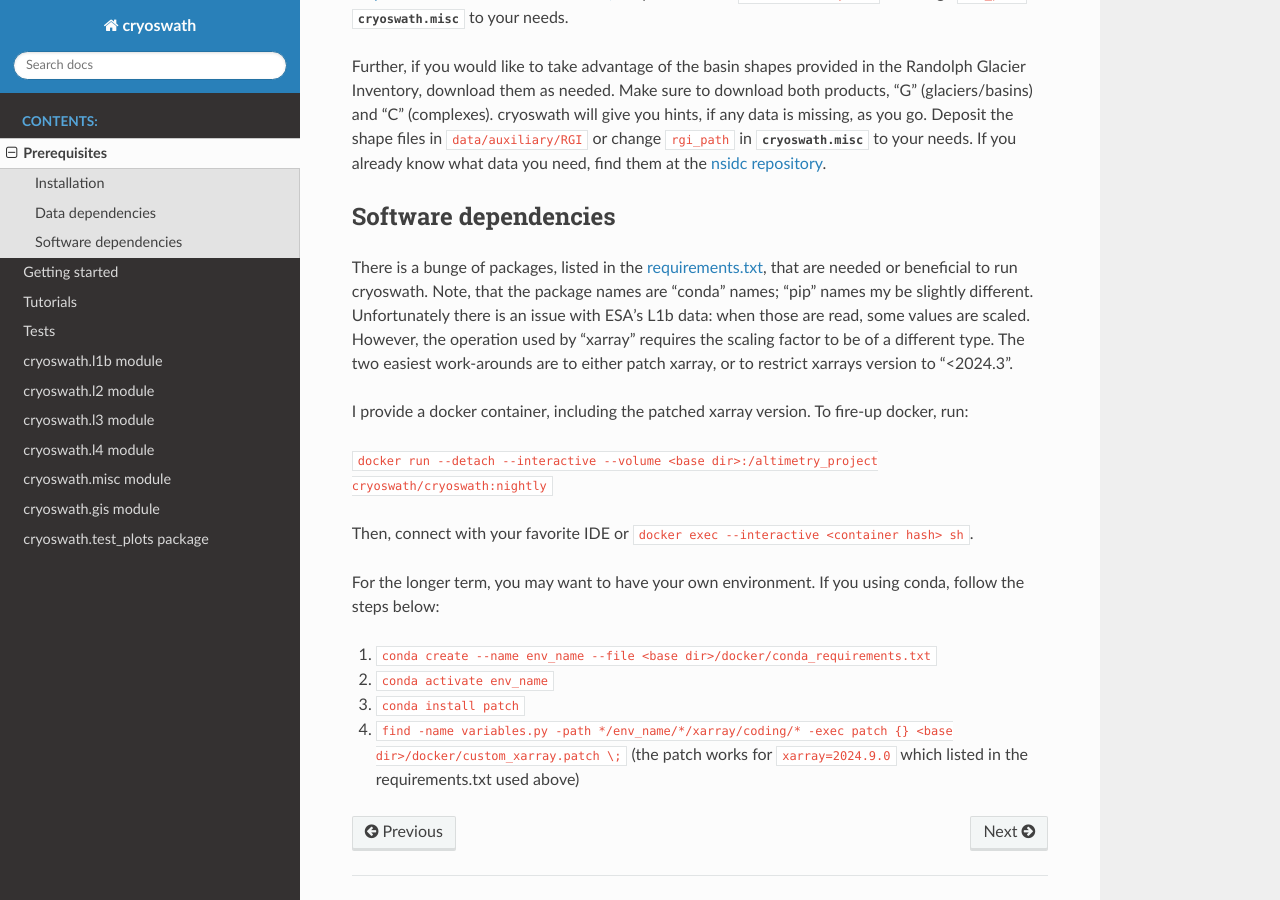
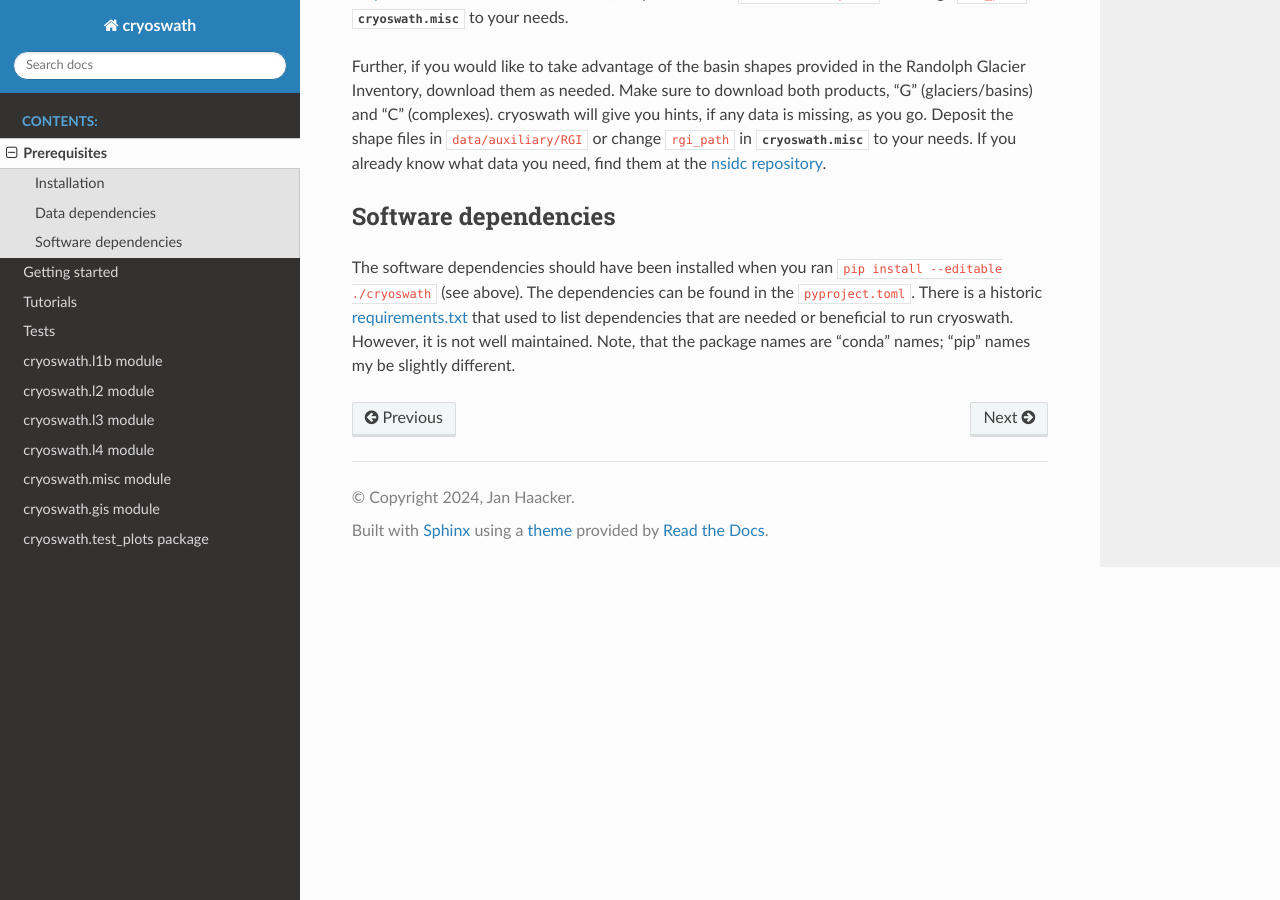
Before and after one commit to j-haacker/cryoswath, a Sphinx documentation site: the page built from docs/prerequisites.rst, in a window 1280 px wide and 900 px high, scrolled down 776 px. Built offline with Sphinx 7.4.7 and the Read the Docs theme 3.1.0, drawn with Linux system fonts in a browser that asks for light colours.

Commit message:
doc(docs): update software dependencies

```diff
--- a/docs/prerequisites.rst
+++ b/docs/prerequisites.rst
@@ -41,22 +41,11 @@ If you already know what data you need, find them at the `nsidc repository
 Software dependencies
 ---------------------
 
-There is a bunge of packages, listed in the `requirements.txt <https://github.com/j-haacker/cryoswath/blob/main/requirements.txt>`_, that are needed or beneficial to run cryoswath.
-Note, that the package names are "conda" names; "pip" names my be slightly different.
-Unfortunately there is an issue with ESA's L1b data: when those are read, some values are scaled.
-However, the operation used by "xarray" requires the scaling factor to be of a different type.
-The two easiest work-arounds are to either patch xarray, or to restrict xarrays version to "<2024.3".
-
-I provide a docker container, including the patched xarray version.
-To fire-up docker, run:
-
-``docker run --detach --interactive --volume <base dir>:/altimetry_project cryoswath/cryoswath:nightly``
-
-Then, connect with your favorite IDE or ``docker exec --interactive <container hash> sh``.
-
-For the longer term, you may want to have your own environment. If you using conda, follow the steps below:
-
-1. ``conda create --name env_name --file <base dir>/docker/conda_requirements.txt``
-2. ``conda activate env_name``
-3. ``conda install patch``
-4. ``find -name variables.py -path */env_name/*/xarray/coding/* -exec patch {} <base dir>/docker/custom_xarray.patch \;`` (the patch works for ``xarray=2024.9.0`` which listed in the requirements.txt used above)
+The software dependencies should have been installed when you ran ``pip
+install --editable ./cryoswath`` (see above). The dependencies can be
+found in the ``pyproject.toml``. There is a historic `requirements.txt
+<https://github.com/j-haacker/cryoswath/blob/main/requirements.txt>`_
+that used to list dependencies that are needed or beneficial to run
+cryoswath. However, it is not well maintained.
+Note, that the package names are "conda" names; "pip" names my be
+slightly different.
```
